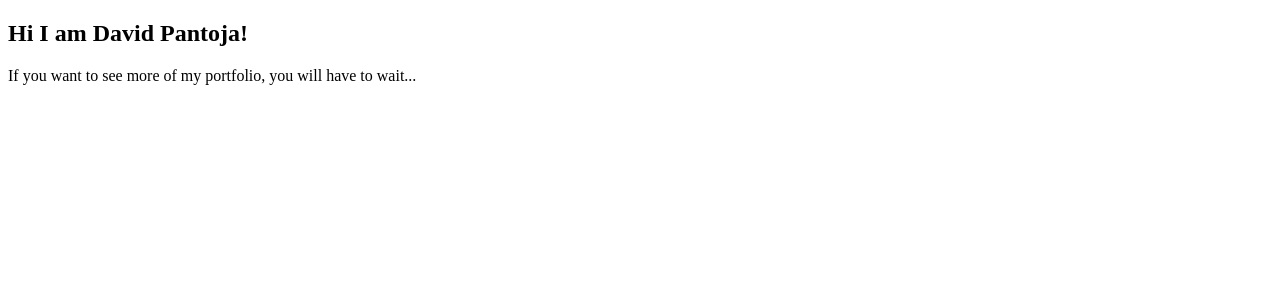
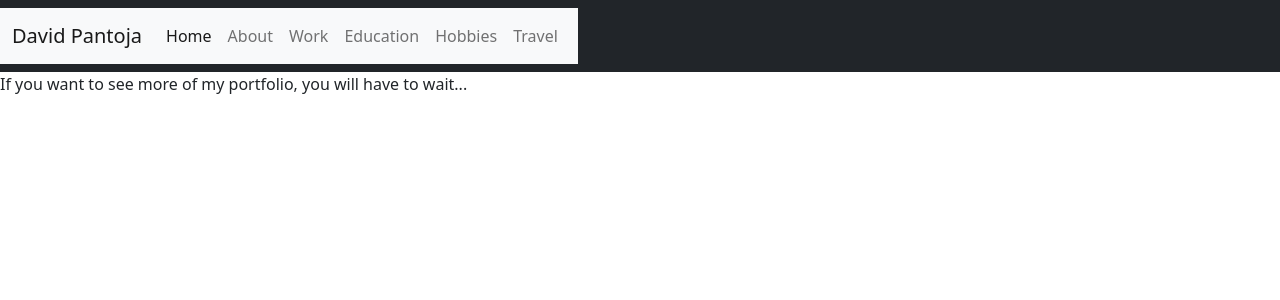
Before and after one commit to kanaild/portfolio-Katherine, a Flask app: page / in a window 1280 px wide. Shown: the top 300 px of the page. Run offline with Flask 2, Linux system fonts and the light colour scheme.

Commit message:
nav bar & pages for all reqs

```diff
--- a/app/server.py
+++ b/app/server.py
@@ -2,10 +2,36 @@ from flask import Flask, render_template
 
 
 site = Flask(__name__)
+
+#landing page
 @site.route('/')
 def home():
     return render_template('home-page.html')
 
+#about page
+@site.route('/about/')
+def about():
+    return render_template('about-page.html')
+
+#education page
+@site.route('/education/')
+def education():
+    return render_template('education-page.html')
+
+#work page
+@site.route('/work/')
+def work():
+    return render_template('work-page.html')
+
+#hobbies page
+@site.route('/hobbies/')
+def hobbies():
+    return render_template('hobbies-page.html')
+
+#travel page
+@site.route('/travel/')
+def travel():
+    return render_template('travel-page.html')
 
 if __name__ == '__main__':
-    site.run()
+    site.run(debug = True)
--- /dev/null
+++ b/app/templates/about-page.html
@@ -0,0 +1,4 @@
+{% extends 'home-page.html' %}
+{% block body %}
+<p>This is my about page.</p>
+{% endblock %}
--- /dev/null
+++ b/app/templates/education-page.html
@@ -0,0 +1,4 @@
+{% extends 'home-page.html' %}
+{% block body %}
+<p>This is my education page.</p>
+{% endblock %}
--- /dev/null
+++ b/app/templates/hobbies-page.html
@@ -0,0 +1,4 @@
+{% extends 'home-page.html' %}
+{% block body %}
+<p>This is my hobbies page.</p>
+{% endblock %}
--- a/app/templates/home-page.html
+++ b/app/templates/home-page.html
@@ -1,15 +1,53 @@
 <!DOCTYPE html>
 <html lang="en">
 <head>
+    <link href="https://cdn.jsdelivr.net/npm/bootstrap@5.2.0-beta1/dist/css/bootstrap.min.css" rel="stylesheet" integrity="sha384-0evHe/X+R7YkIZDRvuzKMRqM+OrBnVFBL6DOitfPri4tjfHxaWutUpFmBp4vmVor" crossorigin="anonymous">
+    <script src="https://cdn.jsdelivr.net/npm/bootstrap@5.2.0-beta1/dist/js/bootstrap.bundle.min.js" integrity="sha384-pprn3073KE6tl6bjs2QrFaJGz5/SUsLqktiwsUTF55Jfv3qYSDhgCecCxMW52nD2" crossorigin="anonymous"></script>
     <meta charset="utf-8">
     <title>Portfolio Site</title>
 </head>
 
 <body>
-    <h2> Hi I am David Pantoja!</h2>
-    <p>
+    <nav class="navbar navbar-dark bg-dark">
+        <nav class="navbar navbar-expand-lg bg-light">
+            <div class="container-fluid">
+              <a class="navbar-brand" href="#">David Pantoja</a>
+              <button class="navbar-toggler" type="button" data-bs-toggle="collapse" data-bs-target="#navbarText" aria-controls="navbarText" aria-expanded="false" aria-label="Toggle navigation">
+                <span class="navbar-toggler-icon"></span>
+              </button>
+              <div class="collapse navbar-collapse" id="navbarText">
+                <ul class="navbar-nav me-auto mb-2 mb-lg-0">
+                  <li class="nav-item">
+                    <a class="nav-link active" aria-current="page" href="/">Home</a>
+                  </li>
+                  <li class="nav-item">
+                    <a class="nav-link" href="/about/">About</a>
+                  </li>
+                  <li class="nav-item">
+                    <a class="nav-link" href="/work/">Work</a>
+                  </li>
+                  <li class="nav-item">
+                    <a class="nav-link" href="/education/">Education</a>
+                  </li>
+                  <li class="nav-item">
+                    <a class="nav-link" href="/hobbies/">Hobbies</a>
+                  </li>
+                  <li class="nav-item">
+                    <a class="nav-link" href="/travel/">Travel</a>
+                  </li>
+                </ul>
+              </div>
+            </div>
+          </nav>
+      </nav>
+      {% block body%}
+      <p>
         If you want to see more of my portfolio, you will have to wait...
-    </p>
+      </p>
+      {% endblock %}
+
+    <script src="https://cdn.jsdelivr.net/npm/@popperjs/core@2.11.5/dist/umd/popper.min.js" integrity="sha384-Xe+8cL9oJa6tN/veChSP7q+mnSPaj5Bcu9mPX5F5xIGE0DVittaqT5lorf0EI7Vk" crossorigin="anonymous"></script>
+    <script src="https://cdn.jsdelivr.net/npm/bootstrap@5.2.0-beta1/dist/js/bootstrap.min.js" integrity="sha384-kjU+l4N0Yf4ZOJErLsIcvOU2qSb74wXpOhqTvwVx3OElZRweTnQ6d31fXEoRD1Jy" crossorigin="anonymous"></script>
 </body>
 
 </html>
--- /dev/null
+++ b/app/templates/travel-page.html
@@ -0,0 +1,4 @@
+{% extends 'home-page.html' %}
+{% block body %}
+<p>This is my travel page.</p>
+{% endblock %}
--- /dev/null
+++ b/app/templates/work-page.html
@@ -0,0 +1,4 @@
+{% extends 'home-page.html' %}
+{% block body %}
+<p>This is my work page.</p>
+{% endblock %}
```
